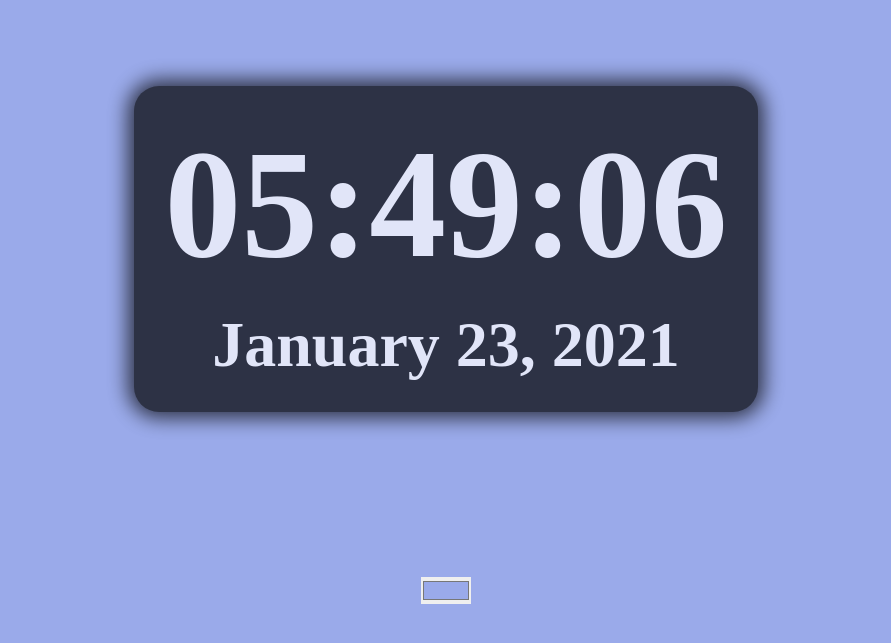
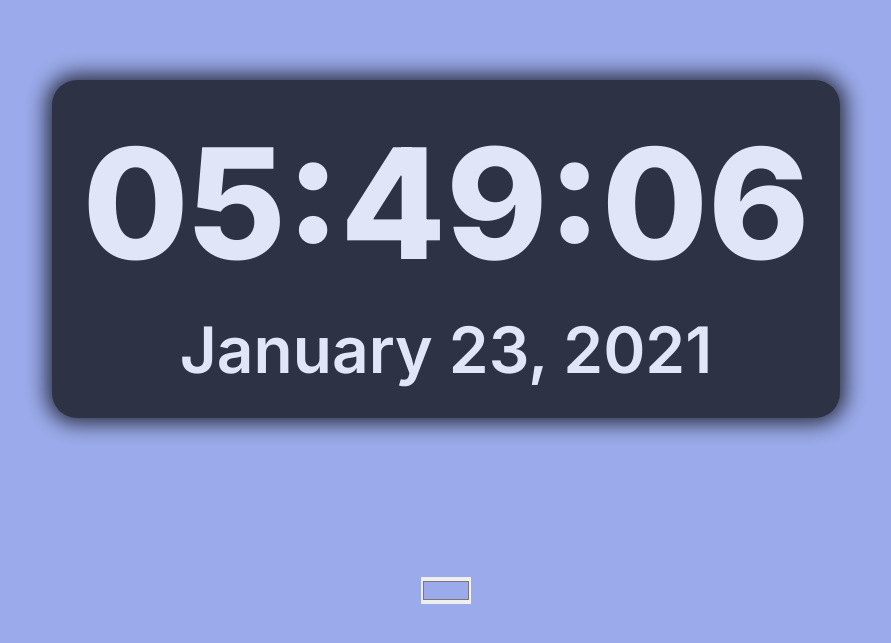
Before and after one commit to afbolivarg/web-clock, a plain HTML site: page index.html in a window 1280 px wide. Shown: the part 151-794 px from the top of the page, without its empty margins (194-1085 px from the left). Drawn offline with Linux system fonts and the light colour scheme.

Commit message:
Fonts added

```diff
--- a/index.html
+++ b/index.html
@@ -5,6 +5,9 @@
   <meta http-equiv="X-UA-Compatible" content="IE=edge">
   <meta name="viewport" content="width=device-width, initial-scale=1.0">
   <title>Web Clock</title>
+  <link rel="preconnect" href="https://fonts.googleapis.com">
+  <link rel="preconnect" href="https://fonts.gstatic.com" crossorigin>
+  <link href="https://fonts.googleapis.com/css2?family=Inter:wght@600;800&display=swap" rel="stylesheet">
   <link rel="stylesheet" href="style.css">
 </head>
 <body>
--- a/style.css
+++ b/style.css
@@ -5,6 +5,7 @@
 }
 body {
   background-color: burlywood;
+  font-family: 'Inter', sans-serif;
 }
 main {
   width: 100%;
@@ -31,13 +32,13 @@
   color: white;
   font-size: 12vw;
   margin-bottom: 15px;
-  font-weight: bold;
+  font-weight: 800;
   opacity: 1;
 }
 #current-date {
   color: white;
   font-size: 5vw;
-  font-weight: 600;
+  font-weight: 500;
   opacity: 1;
 }
 .color-picker {
```
